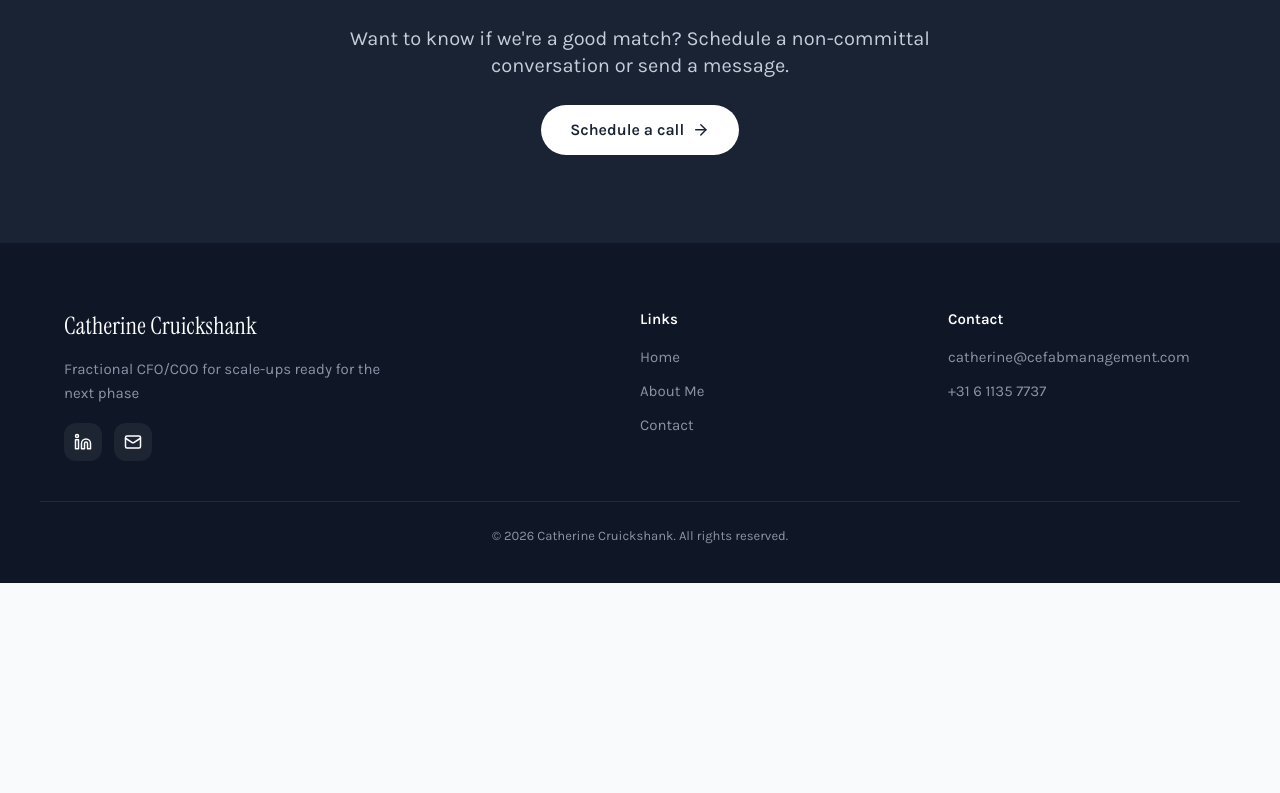
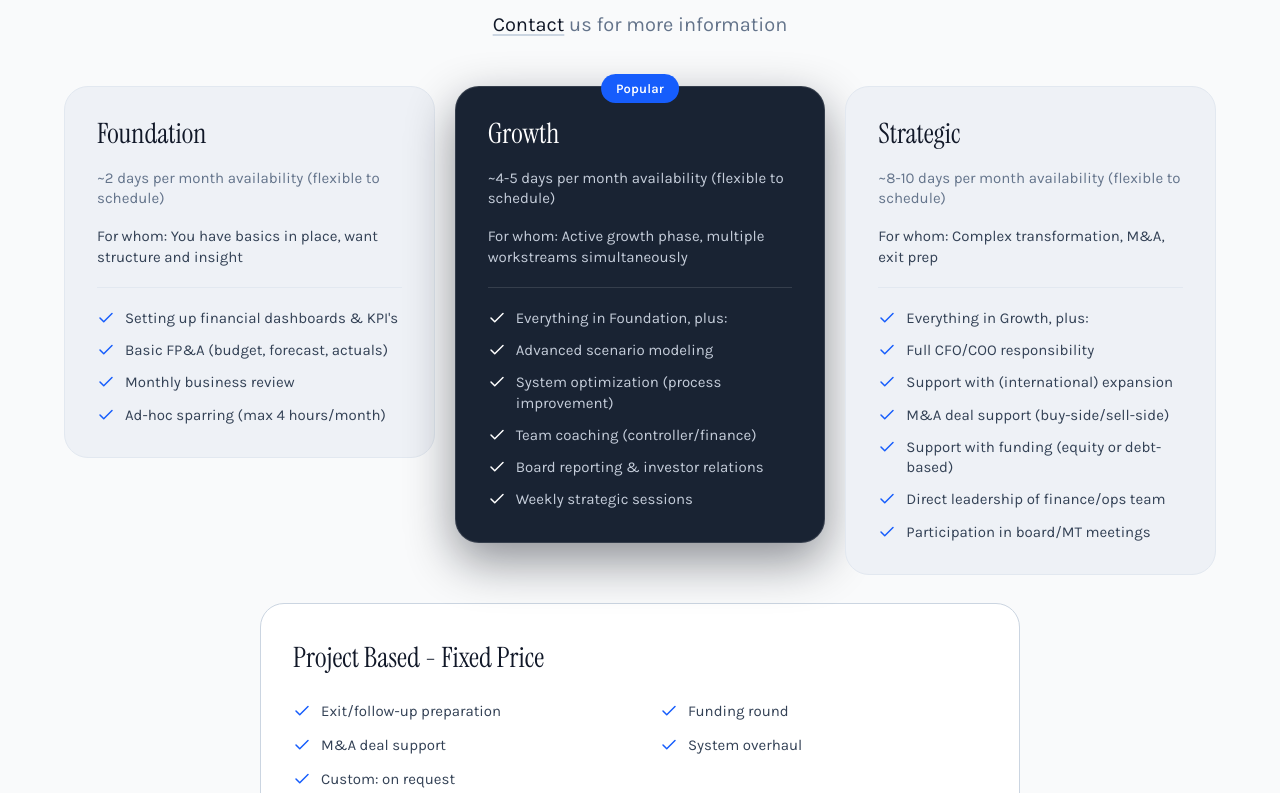
Before and after one commit to decipherindustries/cefabmanagement.com, a Next.js app: page /en in a window 1280 px wide. Shown: the part 3227-4020 px from the top of the page. Before the commit the page ends 3810 px from the top, so only its background shows below. Built offline with nearby package versions, Linux system fonts and the light colour scheme; no server answers.

Commit message:
feat: packages section

```diff
--- a/app/[locale]/page.tsx
+++ b/app/[locale]/page.tsx
@@ -6,6 +6,7 @@ import { Hero } from "@/components/sections/Hero";
 import { SoundFamiliar } from "@/components/sections/SoundFamiliar";
 import { WhyWorkTogether } from "@/components/sections/WhyWorkTogether";
 import { WhatIDo } from "@/components/sections/WhatIDo";
+import { Packages } from "@/components/sections/Packages";
 import { Connect } from "@/components/sections/Connect";
 
 export async function generateMetadata({ params }: { params: Promise<{ locale: string }> }): Promise<Metadata> {
@@ -29,6 +30,7 @@ export default async function HomePage({ params }: { params: Promise<{ locale: s
       <SoundFamiliar dict={dict} />
       <WhyWorkTogether dict={dict} />
       <WhatIDo dict={dict} />
+      <Packages locale={locale as Locale} dict={dict} />
       <Connect locale={locale as Locale} dict={dict} />
     </main>
   );
--- /dev/null
+++ b/components/sections/Packages.tsx
@@ -0,0 +1,30 @@
+import Link from "next/link";
+import { Section } from "@/components/layout/Section";
+import { SectionHead } from "@/components/layout/SectionHead";
+import { PricingCard } from "@/components/ui/PricingCard";
+import { CheckItem } from "@/components/ui/CheckItem";
+import { href, type Locale } from "@/lib/routes";
+import type { Dictionary } from "@/content";
+
+export function Packages({ locale, dict }: { locale: Locale; dict: Dictionary }) {
+  const p = dict.pricing;
+  return (
+    <Section label={p.title}>
+      <SectionHead title={p.title}>
+        {p.subtitlePrefix}
+        <Link className="ck-link" href={href("contact", locale)}>{p.subtitleLink}</Link>
+        {p.subtitleSuffix}
+      </SectionHead>
+      <div className="ck-pricing">
+        {p.tiers.map((t) => <PricingCard key={t.name} {...t} popularLabel={p.popularLabel} />)}
+      </div>
+      <div className="ck-project">
+        <h3 className="ck-project__title">{p.project.name}</h3>
+        <div className="ck-project__grid">
+          {p.project.items.map((it) => <CheckItem key={it}>{it}</CheckItem>)}
+        </div>
+        <p className="ck-project__note">{p.project.note}</p>
+      </div>
+    </Section>
+  );
+}
--- a/content/en.ts
+++ b/content/en.ts
@@ -80,6 +80,7 @@ export const en: Dictionary = {
   },
   pricing: {
     title: "Packages",
+    popularLabel: "Popular",
     subtitlePrefix: "",
     subtitleLink: "Contact",
     subtitleSuffix: " us for more information",
--- a/content/nl.ts
+++ b/content/nl.ts
@@ -80,6 +80,7 @@ export const nl: Dictionary = {
   },
   pricing: {
     title: "Packages",
+    popularLabel: "Populair",
     subtitlePrefix: "Neem ",
     subtitleLink: "contact",
     subtitleSuffix: " op voor meer informatie",
--- a/content/types.ts
+++ b/content/types.ts
@@ -6,6 +6,7 @@ export interface Dictionary {
   services: { title: string; subtitle: string; cards: { title: string; body: string }[] }; // 4
   pricing: {
     title: string;
+    popularLabel: string;
     subtitlePrefix: string; subtitleLink: string; subtitleSuffix: string;
     tiers: { name: string; popular?: boolean; availability: string; forWhom: string; features: string[] }[]; // 3
     project: { name: string; items: string[]; note: string };
```
